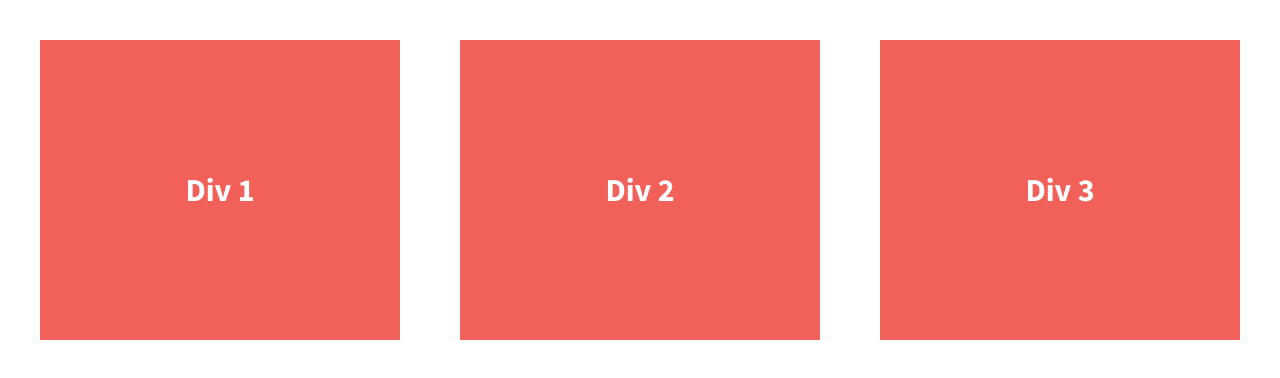
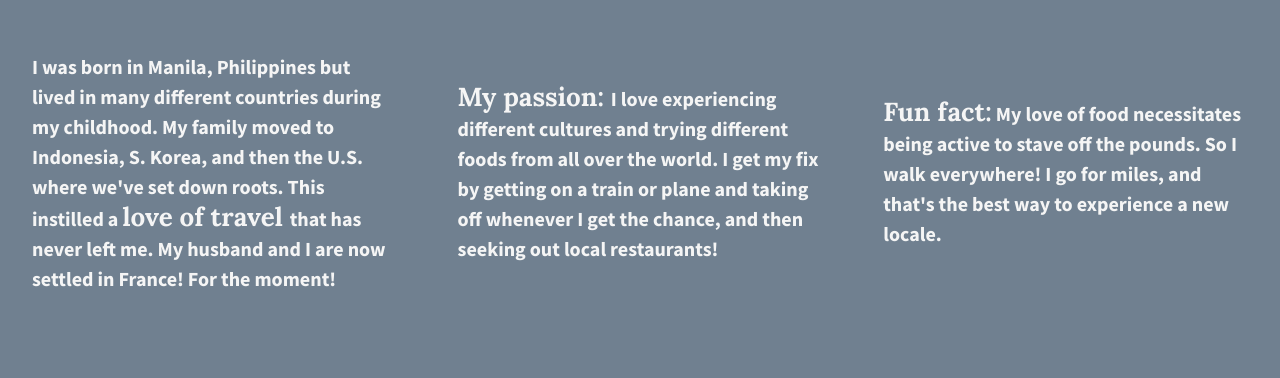
Before and after one commit to cscache/divs-flexbox-starter, a plain HTML site: page index.html in a window 1280 px wide. Drawn offline with nearby package versions, Linux system fonts and the light colour scheme.

Commit message:
Customized flexbox page

```diff
--- a/css/main.css
+++ b/css/main.css
@@ -97,36 +97,42 @@ textarea {
 
 
 html {
-  background-color: #fff;
+  background-color: slategray;
   height: 100%;
+  width: 100%;
 }
 
 body {
   font-family: 'Source Sans Pro', sans-serif;
   padding: 2em;
-  font-size: 1.25em;
+  font-weight: 700;
+  color: #f5f5f5;
   height: 100%;
 }
 
 .wrapper {
   /*add display:flex and set justify-content to space-between*/
-  font-weight: 700;
-  display:flex;
+  display: flex;
+  flex-flow: row wrap;
   justify-content: space-between;
+  align-items: center;
 }
 
 .div-1, .div-2, .div-3 {
   /*give the divs a width of 30%, add display:flex, set justify-content and align-items to center*/
-  color: #fff;
   align-items: center;
   display: flex;
   justify-content: center;
   line-height: 1.5em;
-  font-size: 1.6em;
-  background-color: #f16059;
-  height: 300px;
+  font-size: 1.25em;
   width: 30%;
+  height: auto;
 }
+
+.wrapper span {
+    font-family: 'Lora', sans-serif;
+    font-size: 1.3em;
+  }
 
 
 
--- a/index.html
+++ b/index.html
@@ -3,7 +3,7 @@
     <head>
         <meta charset="utf-8">
         <meta http-equiv="x-ua-compatible" content="ie=edge">
-        <title>Make me into a grid!</title>
+        <title>A little about me</title>
         <meta name="description" content="">
         <meta name="viewport" content="width=device-width, initial-scale=1">
 
@@ -23,13 +23,13 @@
 
         <section class="wrapper">
             <div class="div-1">
-                Div 1
+                <p>I was born in Manila, Philippines but lived in many different countries during my childhood. My family moved to Indonesia, S. Korea, and then the U.S. where we've set down roots. This instilled a <span>love of travel </span>that has never left me. My husband and I are now settled in France! For the moment!</p>
             </div>
             <div class="div-2">
-                Div 2
+                <p><span>My passion: </span>I love experiencing different cultures and trying different foods from all over the world. I get my fix by getting on a train or plane and taking off whenever I get the chance, and then seeking out local restaurants! </p>
             </div>
             <div class="div-3">
-                Div 3
+                <p><span>Fun fact:</span> My love of food necessitates being active to stave off the pounds. So I walk everywhere! I go for miles, and that's the best way to experience a new locale.</p>
             </div>
         </section>
 
```
